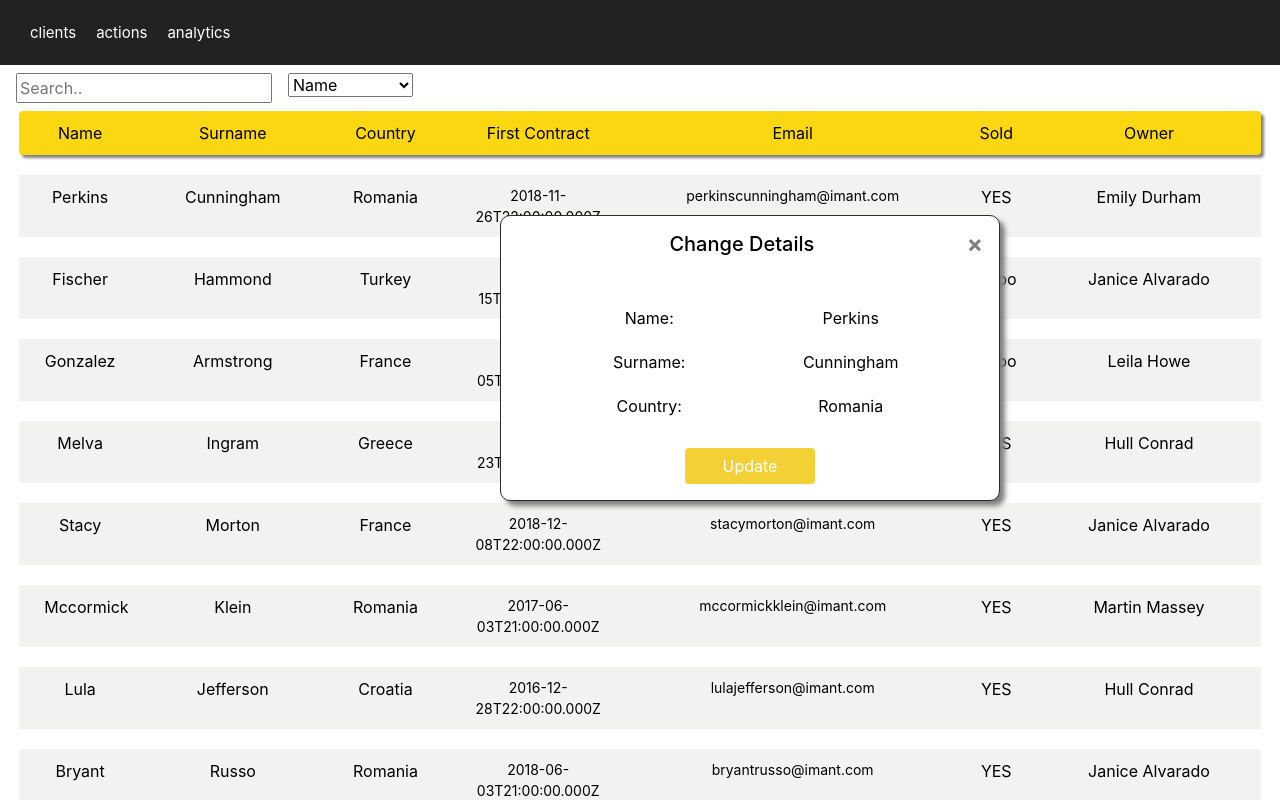
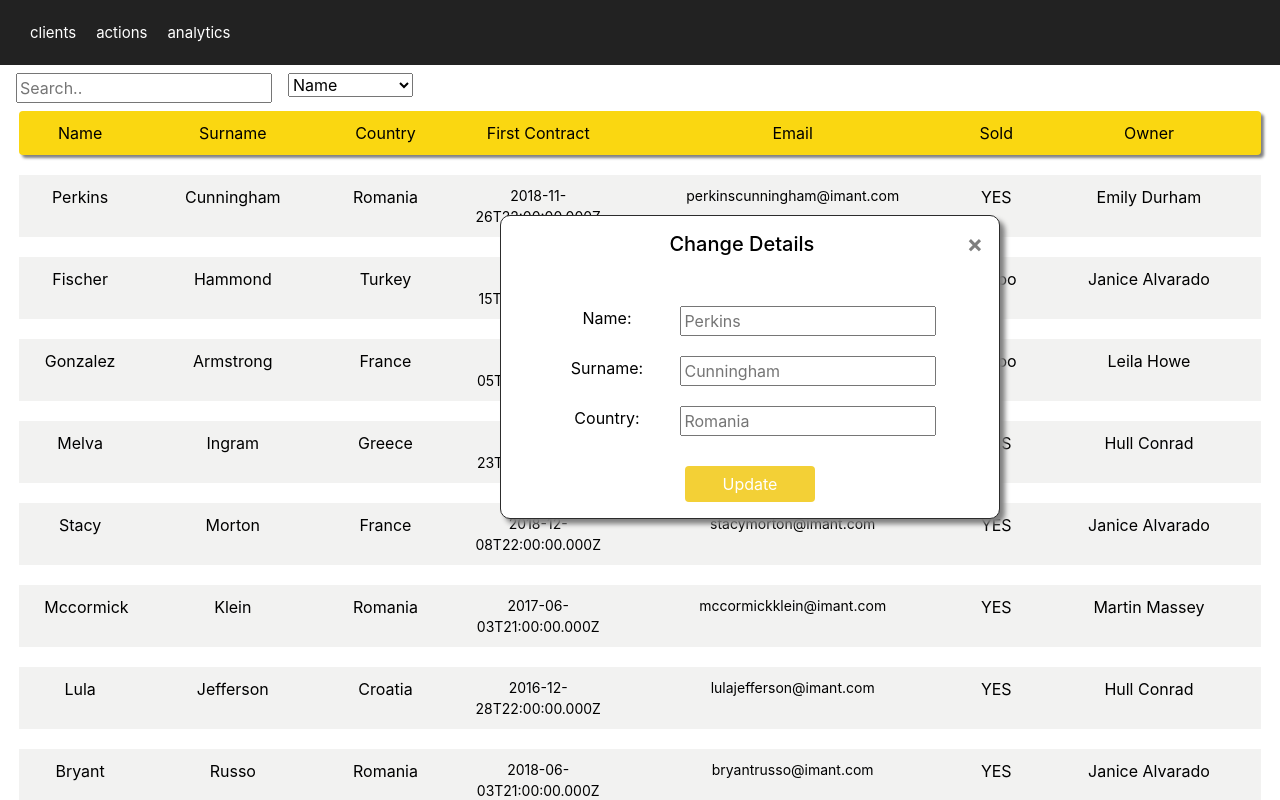
Before and after one commit to AnastasiyaZinman/CRM, a React (Create React App) app: page /clients in a window 1280 px wide. Both pictures are taken after a click on the element 640 px from the left and 206 px from the top of the page. Shown: the top 800 px of the page. Built offline with nearby package versions, Linux system fonts and the light colour scheme.

Commit message:
send update info to App

```diff
--- a/src/App.js
+++ b/src/App.js
@@ -23,7 +23,9 @@ class App extends Component {
     console.log(myJson)
     this.setState({ clients: myJson })
   }
-
+  updateClientDetails =(id,name,surname,country) =>{
+    console.log("AAAApppppp",id,' ',name,' ',surname, " ",country);
+  }
   render() {
     console.log("Clients:", this.state.clients);
     return (
@@ -31,7 +33,7 @@ class App extends Component {
         <div className="App">
           {/* Routes go here */}
           <Route path="/" component={Home} />
-          <Route path="/clients" exact render={({ match }) => <Clients match={match} getClientInfo={this.getClientInfo} clients={this.state.clients} />} />
+          <Route path="/clients" exact render={({ match }) => <Clients match={match} getClientInfo={this.getClientInfo} clients={this.state.clients} updateClientDetails={this.updateClientDetails}/>} />
           {/* <Route path="/actions" exact render={() => <Actions movies={this.state.movies} changeRentStatus={this.changeRentStatus} budget={this.state.budget}/>} />
         <Route path="/analytics" exact render={({ match }) => <Analytics match= {match} movies={this.state.movies} />} />  */}
         </div>
--- a/src/components/ClientInfo.js
+++ b/src/components/ClientInfo.js
@@ -5,11 +5,33 @@ class ClientInfo extends Component {
     constructor() {
         super();
         this.state = {
+            newName:'',
+            newSurname: '',
+            newCountry: ''
         }
     }
-    closeBox =()=>{
+    closeBox = () =>{
         this.props.closeBox()
     }
+    updateClientDetails = () =>{
+        this.props.updateClientDetails(this.props.info._id,
+            this.state.newName,this.state.newSurname,this.state.newCountry);
+            this.closeBox();
+    }
+
+    updateName = (e) => {
+        console.log(e.target.value);
+        this.setState({newName: e.target.value})
+    }
+    updateSurname = (e) => {
+        console.log(e.target.value);
+        this.setState({newSurname: e.target.value})
+    }
+    updateCountry = (e) => {
+        console.log(e.target.value);
+        this.setState({newCountry: e.target.value})
+    }
+
     render() {
         console.log("clientInfo page", this.props.info);
         let currentClient = this.props.info;
@@ -23,15 +45,21 @@ class ClientInfo extends Component {
                 <div className="container">
                     <div className="row">
                         <div className="col col-w">Name:</div>
-                        <div className="col col-w">{fullName[0]}</div>
+                        <div className="col col-w">
+                        <input type="text" name="fname" onChange={this.updateName} placeholder={fullName[0]}/>
+                        </div>
                         <div className="w-100"></div>
                         <div className="col col-w">Surname:</div>
-                        <div className="col col-w">{fullName[1]}</div>
+                        <div className="col col-w">
+                        <input type="text" name="fname" onChange={this.updateSurname}placeholder={fullName[1]}/>
+                        </div>
                         <div className="w-100"></div>
                         <div className="col col-w">Country:</div>
-                        <div className="col col-w">{currentClient.country}</div>
+                        <div className="col col-w">
+                        <input type="text" name="fname" onChange={this.updateCountry} placeholder={currentClient.country}/>
+                        </div>
                 </div>
-                <button type="button" className="btn btn-info btn-update">Update</button>
+                <button type="button" className="btn btn-info btn-update" onClick={this.updateClientDetails}>Update</button>
                 {/* <input type="button" className="btn btn-info" value="Input Button" /> */}
                 </div>
                 </div>
--- a/src/components/Clients.js
+++ b/src/components/Clients.js
@@ -45,7 +45,7 @@ class Clients extends Component {
       }
     generateOptions(){
         return this.state.topNames.map((item, i) => {
-            console.log("item",item);
+            // console.log("item",item);
             return (<option
                 value={item.text}
                 key={i}>{item.text}
@@ -69,7 +69,7 @@ class Clients extends Component {
             <div className="table-body">
 
              {this.state.showComponent ?
-            <ClientInfo info={this.state.currentClientInfo} closeBox={this.closeClientInfo}/>
+            <ClientInfo info={this.state.currentClientInfo} updateClientDetails={this.props.updateClientDetails} closeBox={this.closeClientInfo}/>
             : null
             }
                  <span className="float-left ml-3 mt-2 mb-2">
```
